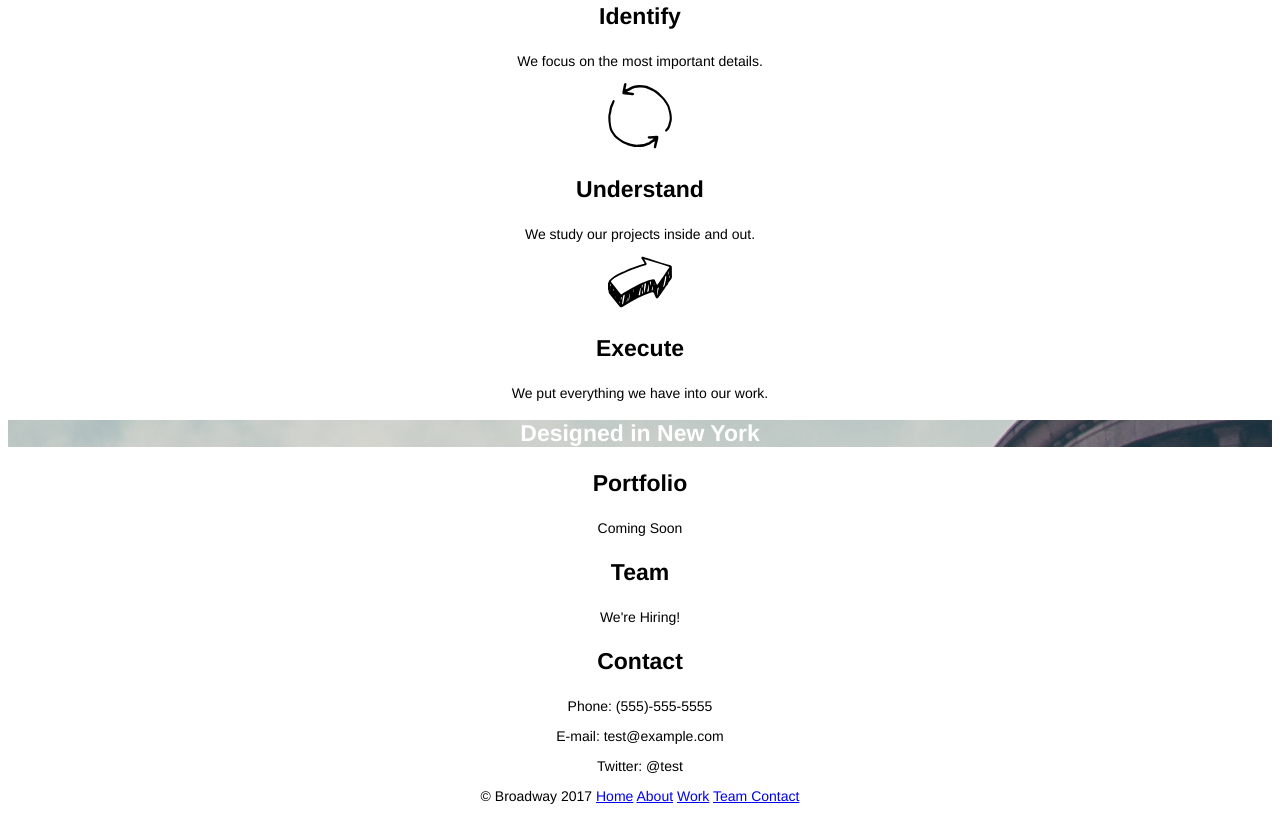
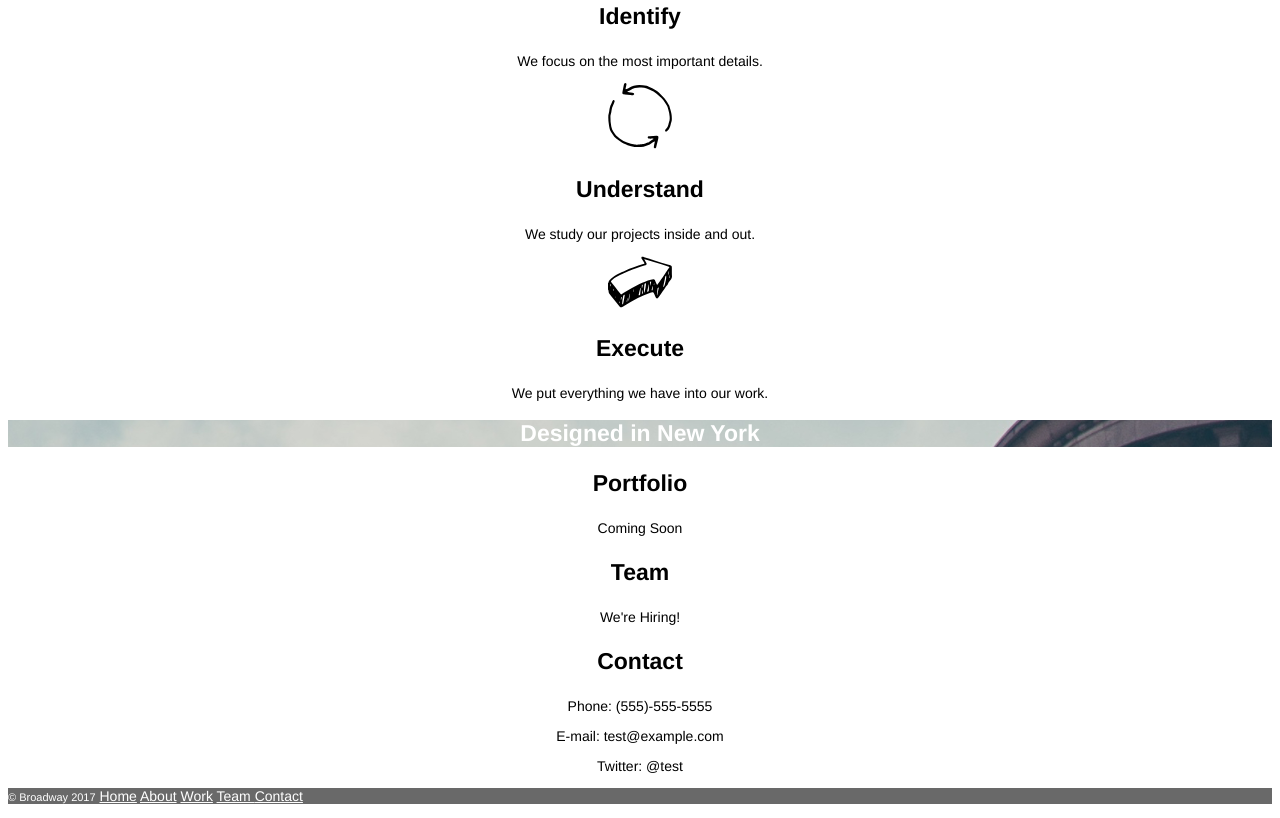
Before and after one commit to justlovgn23/broadwaydesign, a plain HTML site: page index.html in a window 1280 px wide. Shown: the part 484-1302 px from the top of the page. Drawn offline with Linux system fonts and the light colour scheme.

Commit message:
Final version

```diff
--- a/resources/css/style.css
+++ b/resources/css/style.css
@@ -31,3 +31,14 @@ p{
     color:white;
     background-image: url(/resources/images/the-flatiron-building.png);
 }
+.footer {
+    text-align: left;
+    color: white;
+    background-color: dimgray;
+}
+.footer span {
+    font-size: 11px;
+}
+.footer a {
+    color: white;
+}
```
